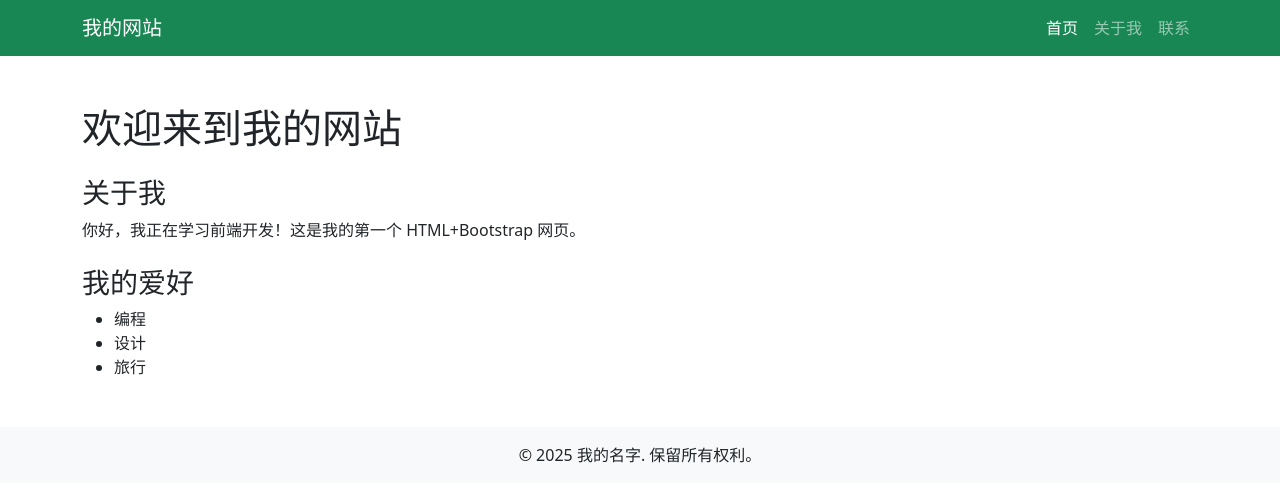
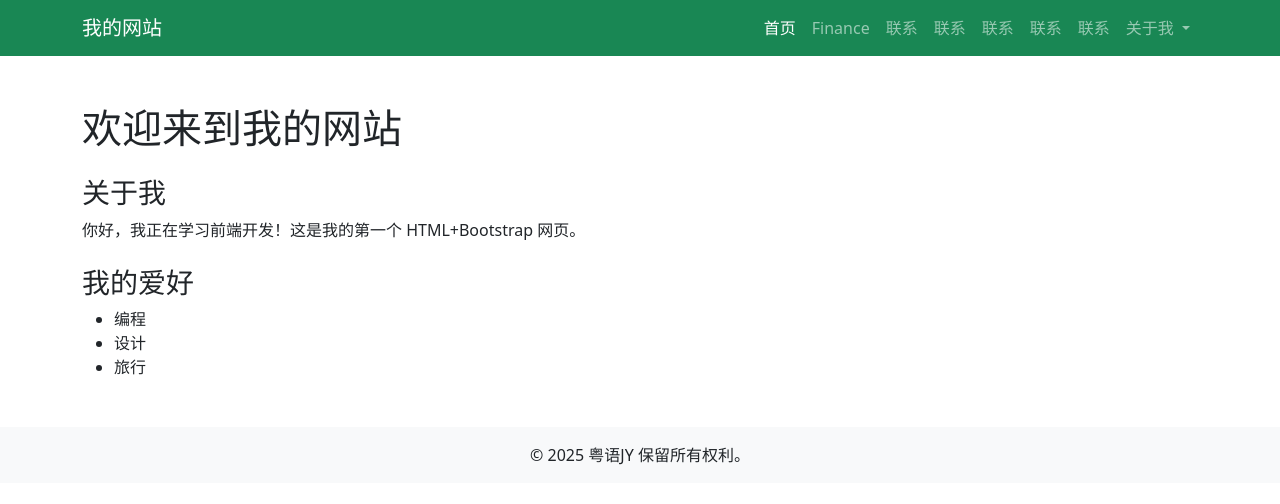
Before and after one commit to octedwinjy/yueyujy.github.io, a plain HTML site: page index.html in a window 1280 px wide. Drawn offline with nearby package versions, Linux system fonts and the light colour scheme.

Commit message:
Update index.html

```diff
--- a/index.html
+++ b/index.html
@@ -22,11 +22,34 @@
             <a class="nav-link active" href="#">首页</a>
           </li>
           <li class="nav-item">
-            <a class="nav-link" href="https://octedwinjy.github.io/yueyujy.github.io/page1.html">关于我</a>
+            <a class="nav-link" href="https://octedwinjy.github.io/yueyujy.github.io/page1.html">Finance</a>
           </li>
           <li class="nav-item">
             <a class="nav-link" href="#">联系</a>
           </li>
+           <li class="nav-item">
+            <a class="nav-link" href="#">联系</a>
+          </li>
+           <li class="nav-item">
+            <a class="nav-link" href="#">联系</a>
+          </li>
+           <li class="nav-item">
+            <a class="nav-link" href="#">联系</a>
+          </li>
+           <li class="nav-item">
+            <a class="nav-link" href="#">联系</a>
+          </li>
+          <!-- 关于我：Dropdown 菜单 -->
+        <li class="nav-item dropdown">
+          <a class="nav-link dropdown-toggle" href="#" id="aboutDropdown" role="button" data-bs-toggle="dropdown" aria-expanded="false">
+            关于我
+          </a>
+          <ul class="dropdown-menu" aria-labelledby="aboutDropdown">
+            <li><a class="dropdown-item" href="#">个人简介</a></li>
+            <li><a class="dropdown-item" href="#">技能展示</a></li>
+            <li><a class="dropdown-item" href="#">我的履历</a></li>
+          </ul>
+        </li>
         </ul>
       </div>
     </div>
@@ -53,7 +76,7 @@
 
   <!-- 页脚 -->
   <footer class="bg-light text-center p-3 mt-5">
-    &copy; 2025 我的名字. 保留所有权利。
+    &copy; 2025 粤语JY 保留所有权利。
   </footer>
 
   <!-- Bootstrap 脚本 -->
```
